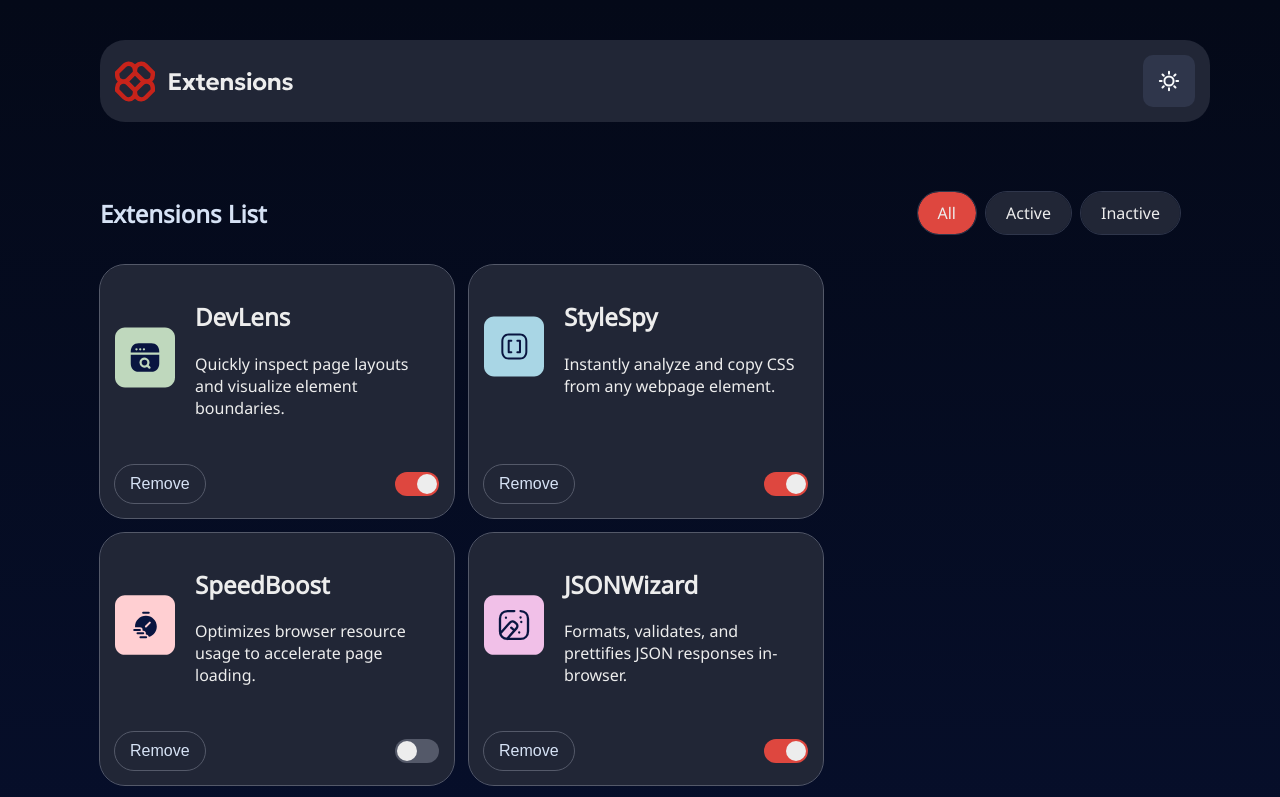
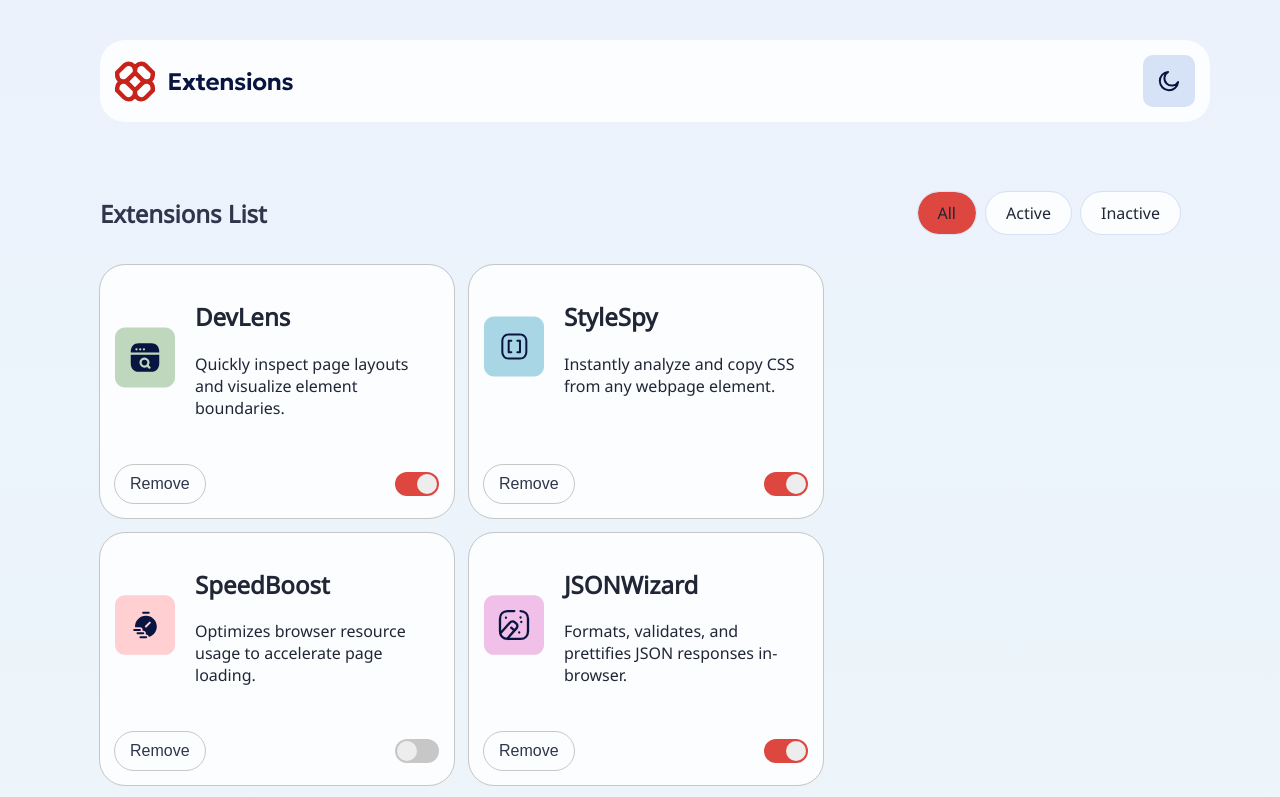
Before and after one commit to c0rnY6uy222/browser-extensions, a React (Vite) app: page / in a window 1280 px wide. Shown: the top 797 px of the page. Built offline with nearby package versions, Linux system fonts and the light colour scheme.

Commit message:
Dark/light mode switch working

```diff
--- a/index.html
+++ b/index.html
@@ -6,19 +6,28 @@
     <meta name="viewport" content="width=device-width, initial-scale=1.0" />
     <title>Browser Extensions</title>
   </head>
-  <body>
+  <body onload="setTheme()">
     <div id="root"></div>
     <script type="module" src="/src/main.jsx"></script>
     <script>
+      function setTheme() {
+        console.log(window.matchMedia("(prefers-color-scheme: dark)").matches);
+
+        if (localStorage.getItem("data-theme") != null) {
+          document.documentElement.setAttribute(
+            "data-theme",
+            localStorage.getItem("data-theme")
+          );
+        } else {
           if (
-        window.matchMedia ||
+            window.matchMedia &&
             window.matchMedia("(prefers-color-scheme: dark)").matches
           ) {
-        localStorage.setItem("data-theme", "dark");
             document.documentElement.setAttribute("data-theme", "dark");
           } else {
-        localStorage.setItem("data-theme", "light");
             document.documentElement.setAttribute("data-theme", "light");
+          }
+        }
       }
     </script>
   </body>
--- a/src/components/nav/Nav.jsx
+++ b/src/components/nav/Nav.jsx
@@ -7,7 +7,10 @@ import Moon from "../../assets/images/icon-moon.svg";
 import "./nav.css";
 
 const Nav = () => {
-  const globalTheme = localStorage.getItem("data-theme");
+  let globalTheme =
+    localStorage.getItem("data-theme") == null
+      ? document.documentElement.getAttribute("data-theme")
+      : localStorage.getItem("data-theme");
   const [theme, setTheme] = useState(globalTheme);
 
   return (
@@ -16,6 +19,7 @@ const Nav = () => {
       <input
         type="checkbox"
         id="changeThemeBtn"
+        defaultChecked={theme == "dark" ? false : true}
         onChange={(e) => {
           if (e.target.checked) {
             setTheme("light");
```
Lines whose indentation alone changed are shown as unchanged.
